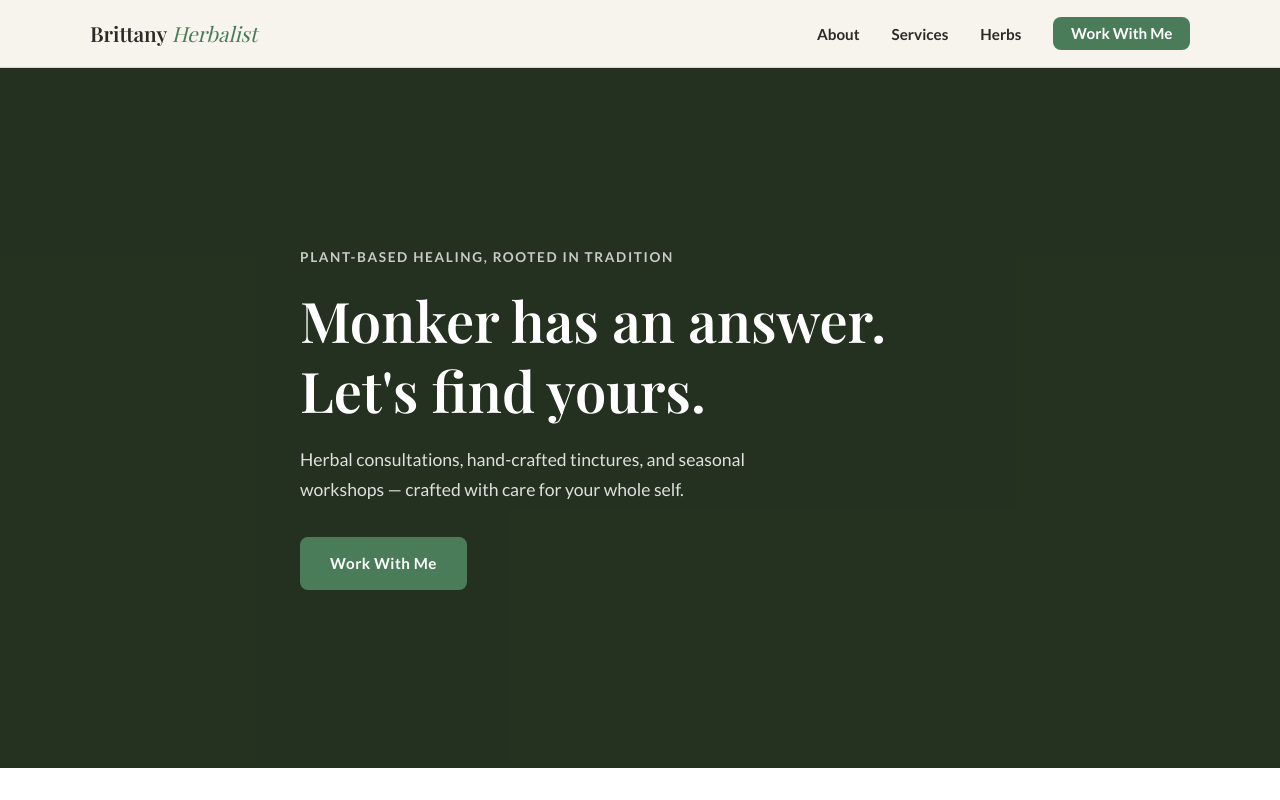
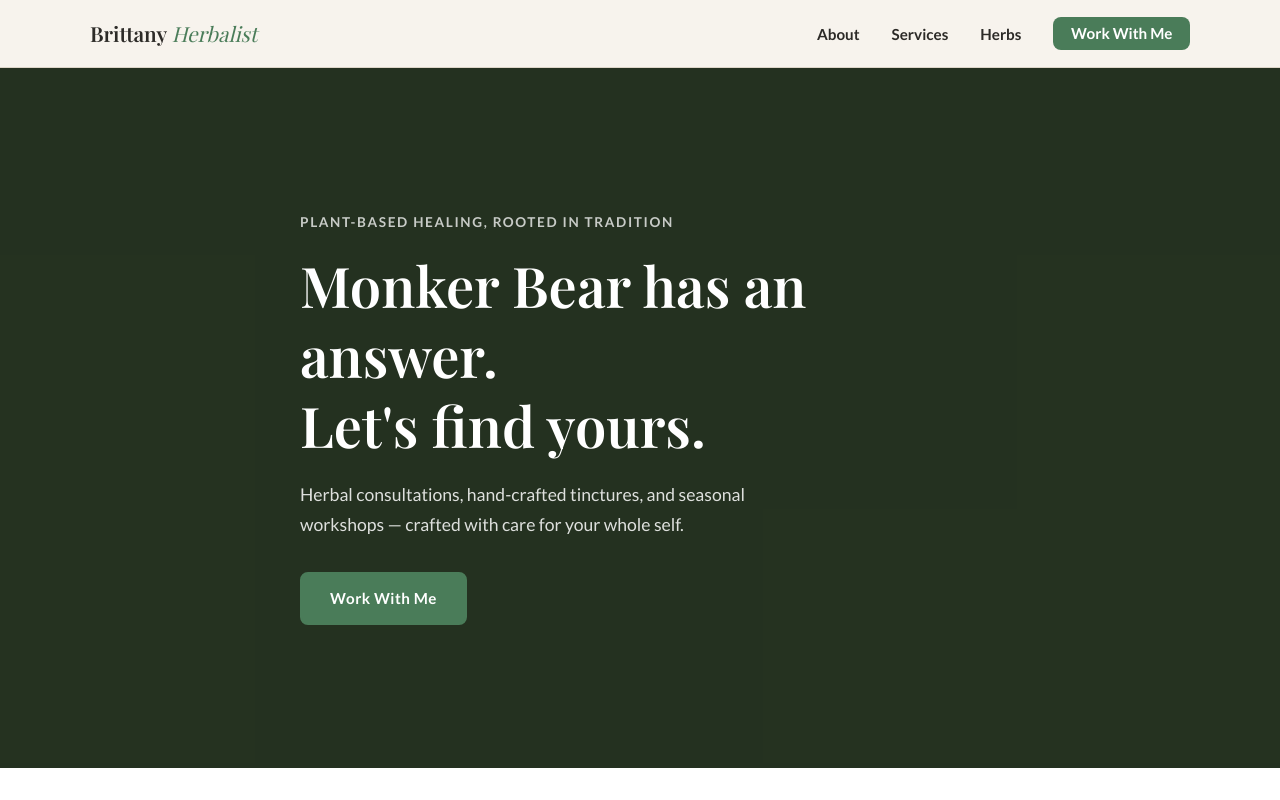
Before and after one commit to BrittanyBossier/brittanybossier.github.io, a plain HTML site: page index.html in a window 1280 px wide. Shown: the top 800 px of the page. Drawn offline with nearby package versions, Linux system fonts and the light colour scheme; a web font is replaced by a local one.

Commit message:
Update index.html

```diff
--- a/index.html
+++ b/index.html
@@ -37,7 +37,7 @@
       <div class="hero-overlay"></div>
       <div class="container hero-content">
         <p class="hero-eyebrow">Plant-based healing, rooted in tradition</p>
-        <h1>Monker has an answer.<br />Let's find yours.</h1>
+        <h1>Monker Bear has an answer.<br />Let's find yours.</h1>
         <p class="hero-sub">Herbal consultations, hand-crafted tinctures, and seasonal workshops — crafted with care for your whole self.</p>
         <a href="#contact" class="btn btn-primary">Work With Me</a>
       </div>
```
